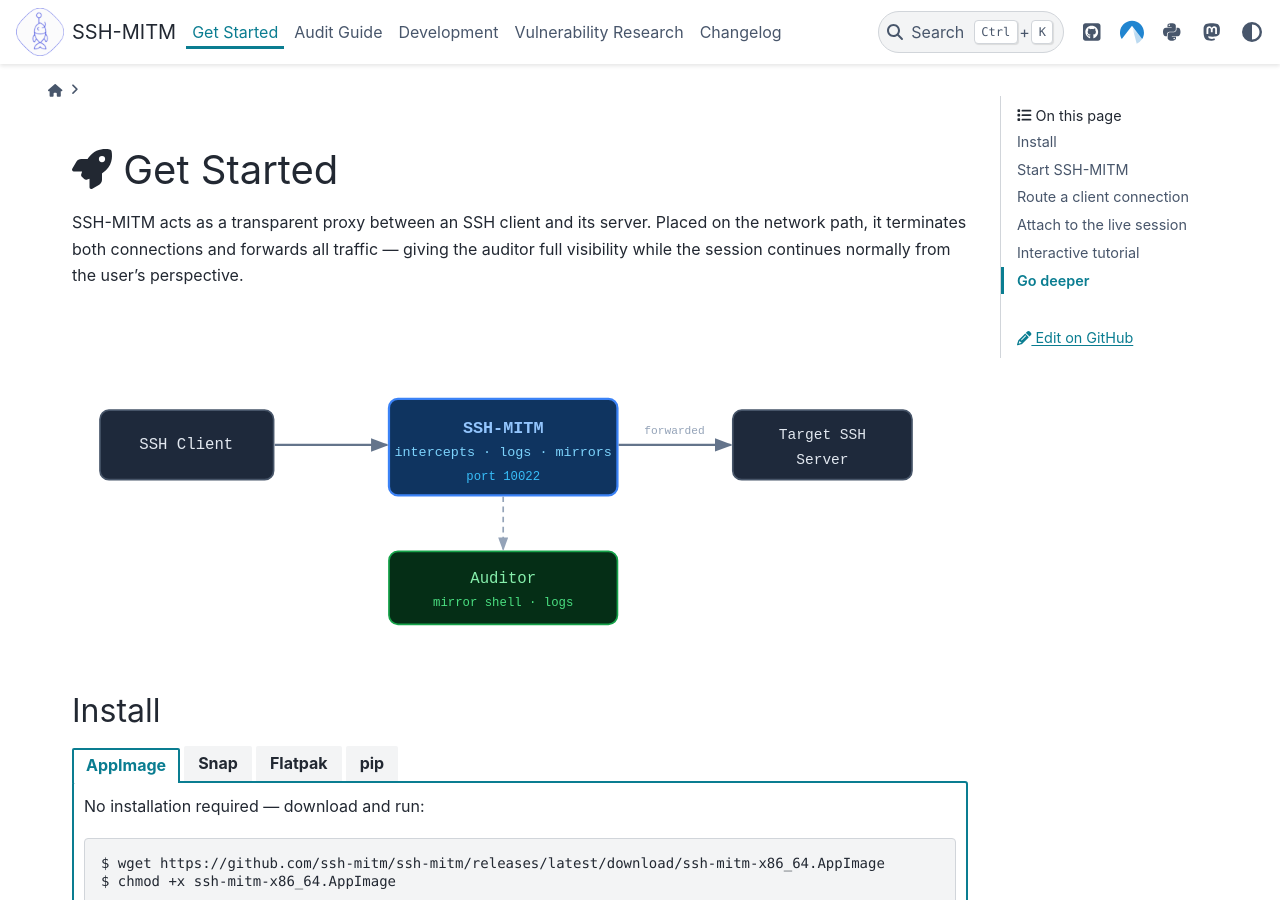
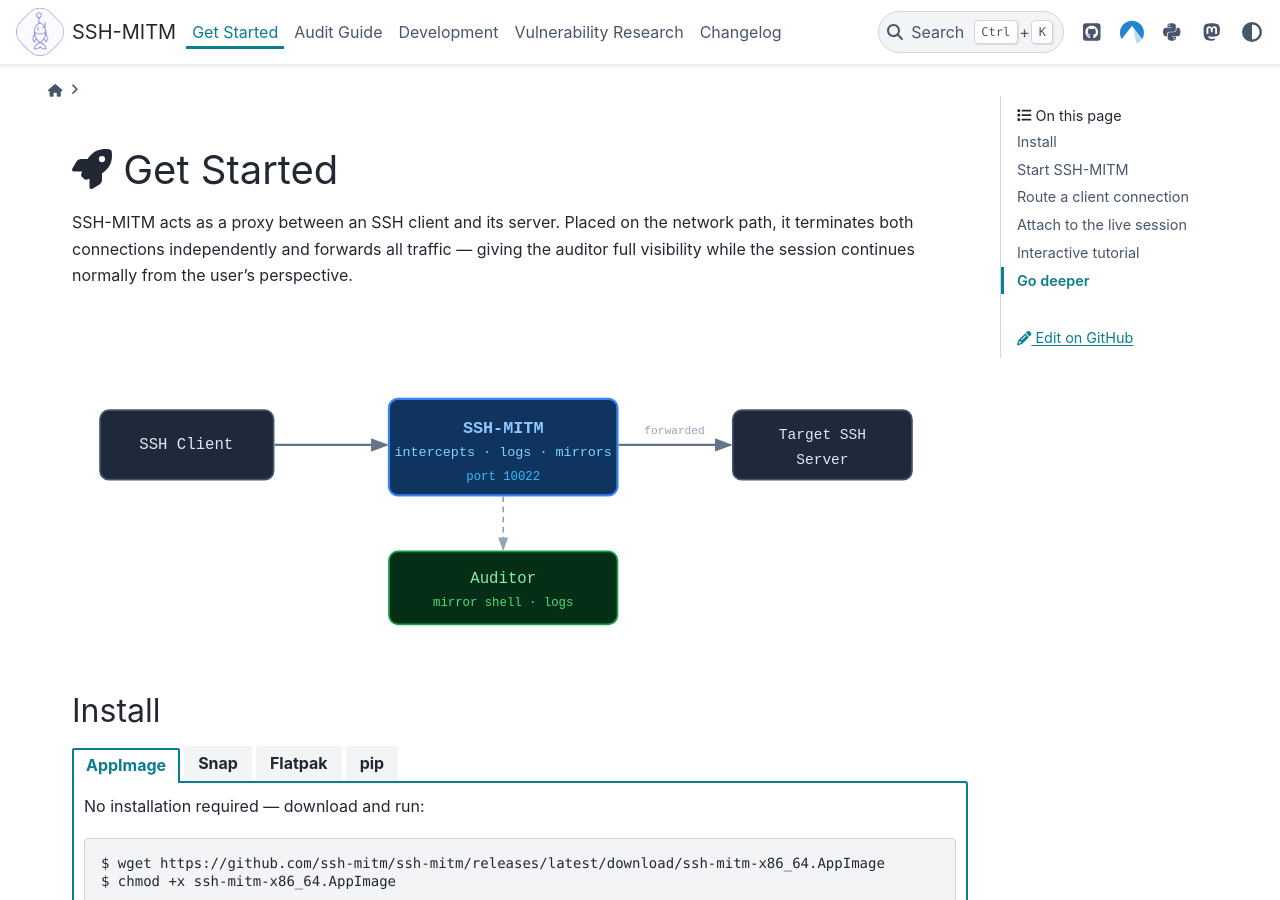
Before and after one commit to ssh-mitm/ssh-mitm, a Sphinx documentation site: the page built from doc/get_started/index.rst, in a window 1280 px wide and 900 px high. Built offline with Sphinx 7.4.7 and the PyData theme 0.15.4, drawn with Linux system fonts in a browser that asks for light colours; pages that are not in the unit, such as notebooks, are missing from menus; the version number is read from the project's files by our own code.

Commit message:
docs: restructure homepage layout, move setup diagram to Features section, fix 'transparent' wording

```diff
--- a/doc/get_started/index.rst
+++ b/doc/get_started/index.rst
@@ -1,10 +1,10 @@
 :fas:`rocket` Get Started
 =========================
 
-SSH-MITM acts as a transparent proxy between an SSH client and its server.
-Placed on the network path, it terminates both connections and forwards
-all traffic — giving the auditor full visibility while the session
-continues normally from the user's perspective.
+SSH-MITM acts as a proxy between an SSH client and its server.
+Placed on the network path, it terminates both connections independently
+and forwards all traffic — giving the auditor full visibility while the
+session continues normally from the user's perspective.
 
 .. image:: ../_static/ssh-mitm-setup.svg
     :class: dark-light
```
Also changed, not shown: README.md (+2 -2 lines), doc/index.rst (+38 -23 lines).
